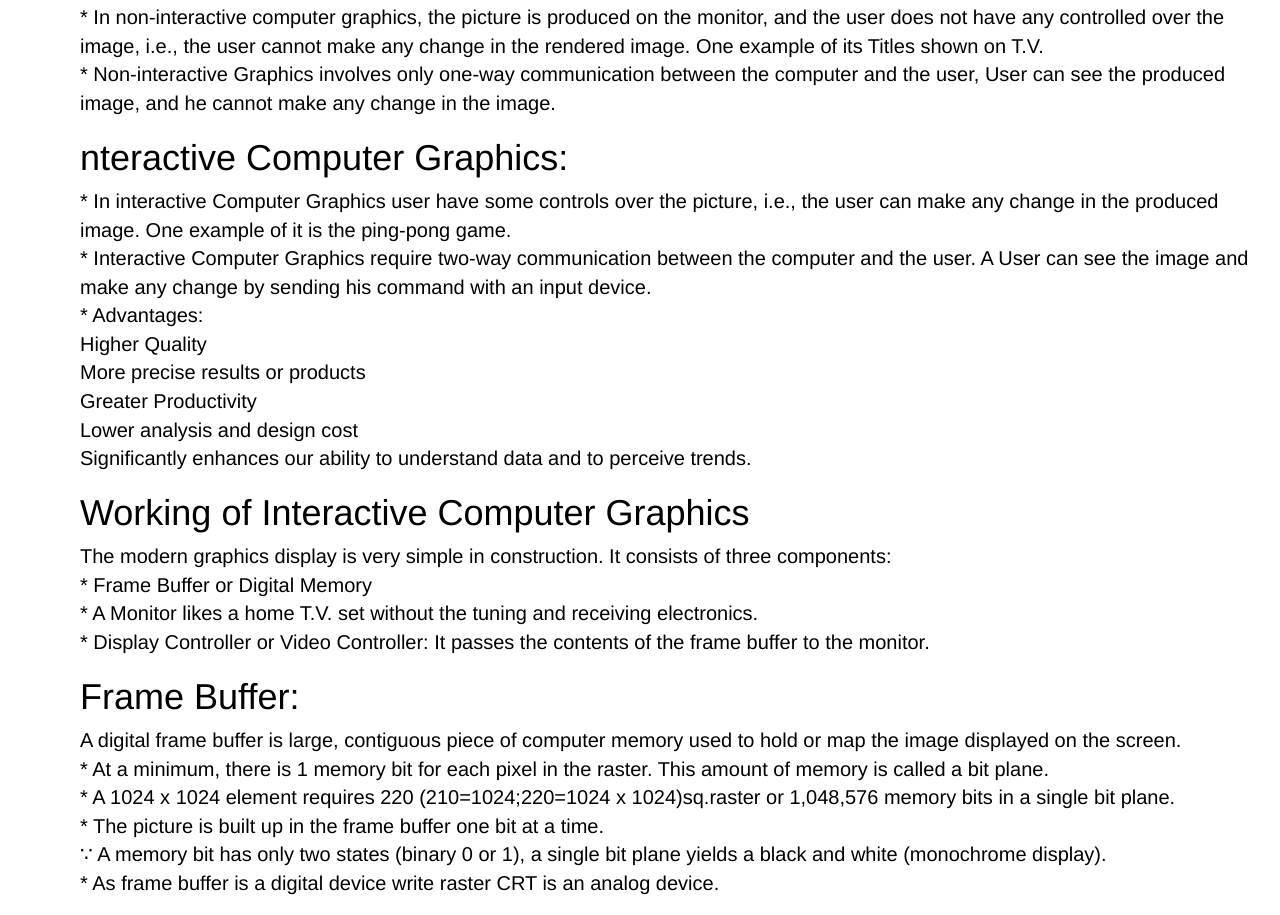
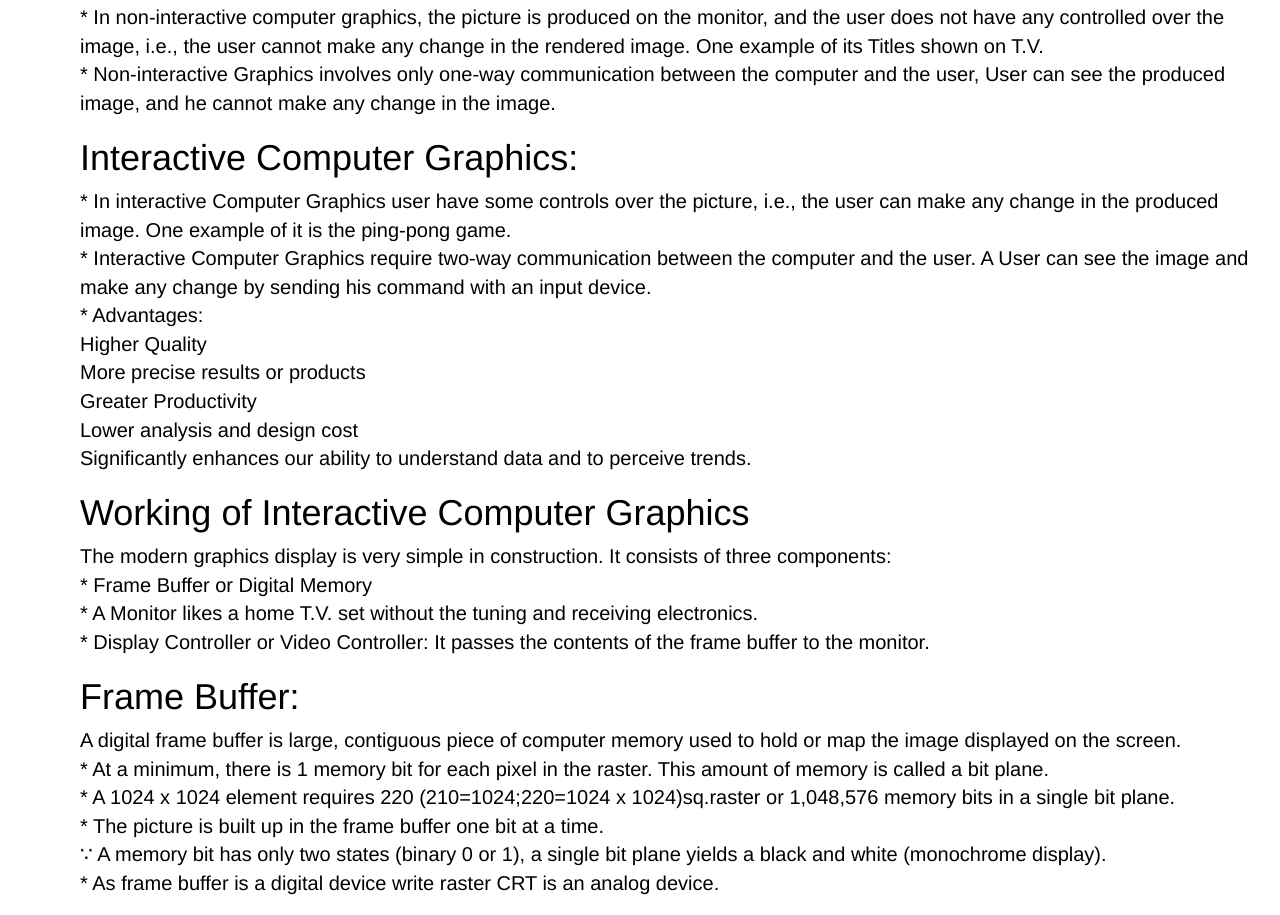
Before and after one commit to Devasurya-exe/NotesTol, a plain HTML site: page page4.html in a window 1280 px wide. Shown: the part 3332-4247 px from the top of the page. Drawn offline with nearby package versions, Linux system fonts and the light colour scheme.

Commit message:
Add files via upload

```diff
--- a/page4.html
+++ b/page4.html
@@ -173,7 +173,7 @@
                * Non-interactive Graphics involves only one-way communication between the computer and the user, User can see the produced image, and he cannot make any change in the image.
             </p>
 
-            <h1>nteractive Computer Graphics:</h1>
+            <h1>Interactive Computer Graphics:</h1>
             <p>
                 * In interactive Computer Graphics user have some controls over the picture, i.e., the user can make any change in the produced image. One example of it is the ping-pong game.<br>
                 * Interactive Computer Graphics require two-way communication between the computer and the user. A User can see the image and make any change by sending his command with an input device.<br>
```
